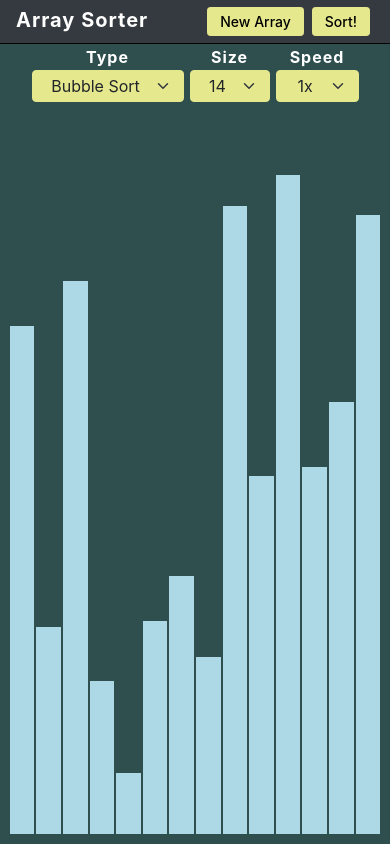
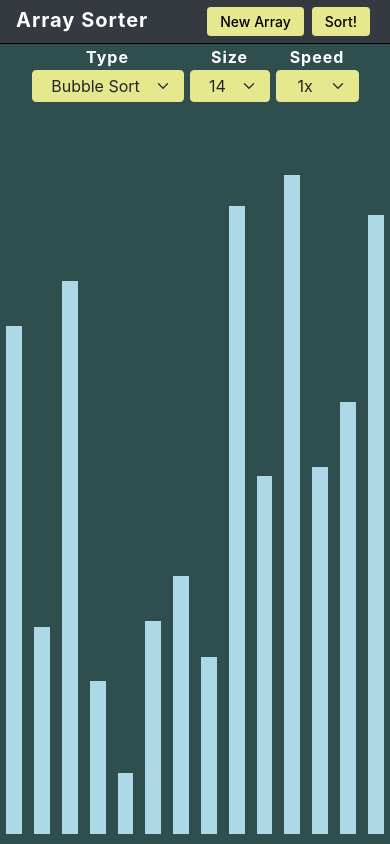
Before and after one commit to g-micah/ArraySorter, a React (Create React App) app: page / in a window 390 px wide. Built offline with nearby package versions, Linux system fonts and the light colour scheme.

Commit message:
Add responsive L/R margins to bars

```diff
--- a/src/SortingVisualizer/SortingVisualizer.jsx
+++ b/src/SortingVisualizer/SortingVisualizer.jsx
@@ -25,6 +25,7 @@ export default class SortingVisualizer extends React.Component {
         this.timeouts = [];
         this.sorting = false;
         this.width = 0;
+        this.barMargin = 1;
 
         this.state = {
             array: [],
@@ -39,6 +40,7 @@ export default class SortingVisualizer extends React.Component {
     timeouts;
     sorting;
     width;
+    barMargin;
 
     handleTypeChange(event) {
         const value = event.target.value;
@@ -82,12 +84,26 @@ export default class SortingVisualizer extends React.Component {
         {
             this.cancelCurrentSort();
         }
-        //Create new array and update visual
+        //Create new arrays and update visual
         const array = [];
         for (let i = 0; i < parseInt(size); i++) {
             array.push(randomIntFromInterval(30, 800));
         }
-        this.width = (90 /  parseInt(size));
+        this.width = (94 /  parseInt(size));
+        if(size <= 10){
+            this.barMargin = 10;
+        } else if (size <= 20) {
+            this.barMargin = 6;
+        } else if (size <= 40) {
+            this.barMargin = 3;
+        } else if (size <= 80) {
+            this.barMargin = 1.5;
+        } else if (size <= 150) {
+            this.barMargin = 1;
+        } else {
+            this.barMargin = 0.5;
+        }
+
         this.setState({array: array});
         //Clear all bars color
         this.clearBarsColor();
@@ -305,6 +321,7 @@ export default class SortingVisualizer extends React.Component {
                             <option value="14">14</option>
                             <option value="32">32</option>
                             <option value="75">75</option>
+                            <option value="130">150</option>
                             <option value="200">200</option>
                         </select>
                     </div>
@@ -336,7 +353,8 @@ export default class SortingVisualizer extends React.Component {
                                 {{
                                     backgroundColor: UNSORTED_COLOR,
                                     height: `${value/10}vh`,
-                                    width: `calc(${this.width}% - 2px)`
+                                    width: `max(calc(${this.width}% - ${this.barMargin*2}px), 1px)`,
+                                    margin: `0px ${this.barMargin}px`
                                 }}
                             ></div>
                         ))}
```
